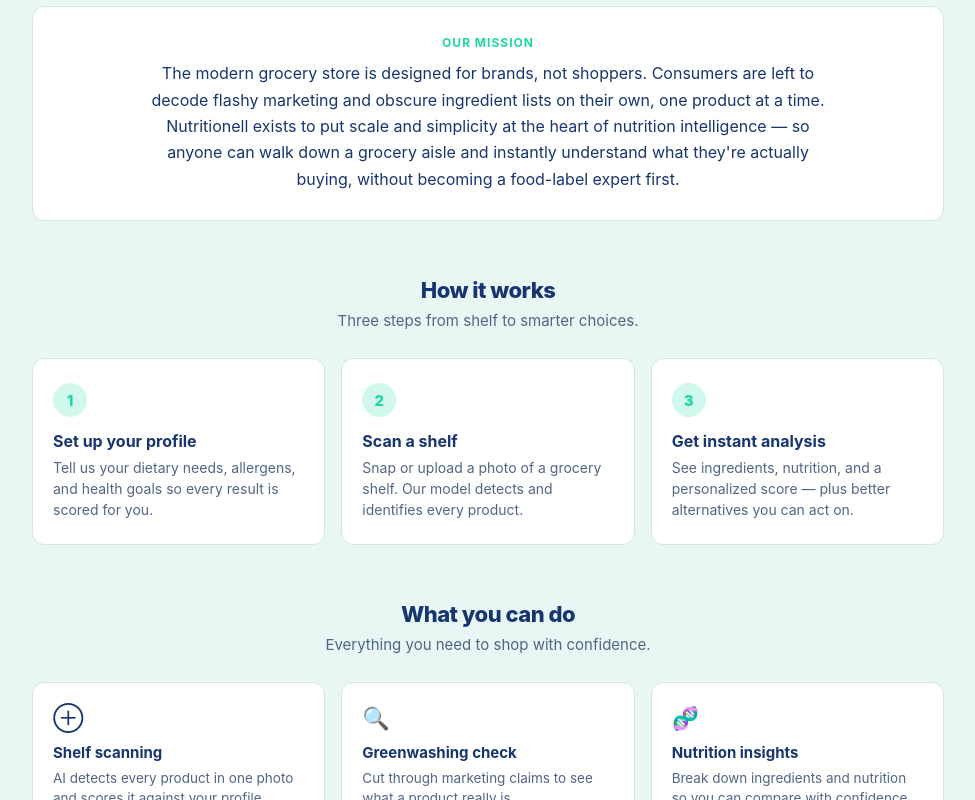
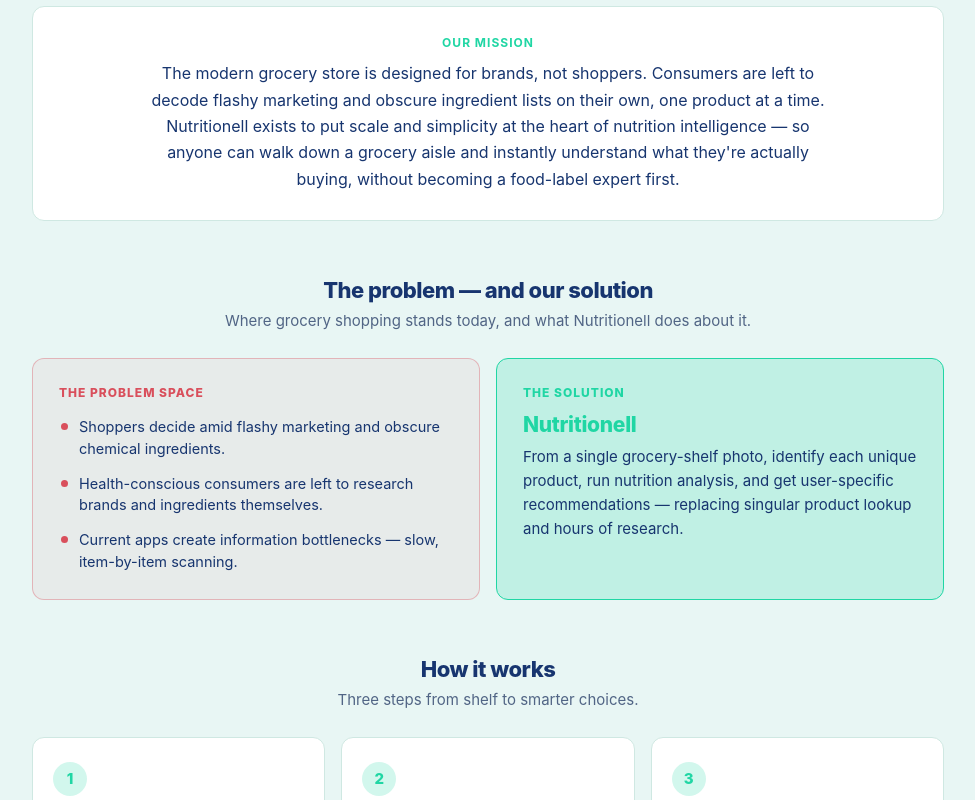
Before and after one commit to Clyde1030/Nutritionell, a Next.js app in the folder Application/web_new/: page / in a window 1280 px wide. Shown: the part 492-1292 px from the top of the page, without its empty margins (152-1127 px from the left). Built offline with nearby package versions, Linux system fonts and the light colour scheme; no server answers.

Commit message:
pushing update to home tab

```diff
--- a/Application/web_new/src/components/HomeTab.module.css
+++ b/Application/web_new/src/components/HomeTab.module.css
@@ -47,6 +47,34 @@
   color: var(--accent); margin-bottom: 10px;
 }
 .missionText { font-size: 16px; line-height: 1.65; color: var(--text); max-width: 700px; margin: 0 auto; }
+
+/* Problem & Solution (two side-by-side cards) */
+.problemSolution { display: grid; grid-template-columns: 1fr 1fr; gap: 16px; align-items: stretch; }
+.psCard {
+  border: 1px solid var(--border); border-radius: var(--radius);
+  padding: 26px 26px; display: flex; flex-direction: column;
+}
+.psProblem { border-color: rgba(217,79,92,0.35); background: rgba(217,79,92,0.06); }
+.psSolution { border-color: var(--accent); background: var(--accent-glow); }
+.psLabelProblem {
+  font-size: 12px; font-weight: 800; letter-spacing: 1px; text-transform: uppercase;
+  color: var(--red); margin-bottom: 16px;
+}
+.psLabelSolution {
+  font-size: 12px; font-weight: 800; letter-spacing: 1px; text-transform: uppercase;
+  color: var(--accent); margin-bottom: 12px;
+}
+.psList { list-style: none; display: flex; flex-direction: column; gap: 13px; margin: 0; padding: 0; }
+.psItem {
+  position: relative; padding-left: 20px;
+  font-size: 14.5px; line-height: 1.5; color: var(--text);
+}
+.psItem::before {
+  content: ''; position: absolute; left: 2px; top: 7px;
+  width: 7px; height: 7px; border-radius: 999px; background: var(--red);
+}
+.psBrand { font-size: 21px; font-weight: 800; letter-spacing: -0.3px; color: var(--accent); margin-bottom: 8px; }
+.psText { font-size: 15px; line-height: 1.6; color: var(--text); }
 
 /* Value proposition */
 .valueList { display: flex; flex-direction: column; gap: 12px; }
@@ -106,5 +134,5 @@
   .wrap { padding: 24px 16px 48px; }
   .title { font-size: 34px; }
   .subtitle { font-size: 16px; }
-  .steps, .features { grid-template-columns: 1fr; }
+  .steps, .features, .problemSolution { grid-template-columns: 1fr; }
 }
--- a/Application/web_new/src/components/HomeTab.tsx
+++ b/Application/web_new/src/components/HomeTab.tsx
@@ -27,6 +27,12 @@
   { icon: '⊕', title: 'Shelf scanning', text: 'AI detects every product in one photo and scores it against your profile.' },
   { icon: '🔍', title: 'Greenwashing check', text: 'Cut through marketing claims to see what a product really is.' },
   { icon: '🧬', title: 'Nutrition insights', text: 'Break down ingredients and nutrition so you can compare with confidence.' },
+];
+
+const PROBLEMS = [
+  'Shoppers decide amid flashy marketing and obscure chemical ingredients.',
+  'Health-conscious consumers are left to research brands and ingredients themselves.',
+  'Current apps create information bottlenecks — slow, item-by-item scanning.',
 ];
 
 const VALUE_PROPS = [
@@ -79,6 +85,29 @@
           actually buying, without becoming a food-label expert first.
         </p>
       </section>
+
+      {/* Problem & Solution */}
+      <h2 className={s.sectionTitle}>The problem — and our solution</h2>
+      <p className={s.sectionSub}>Where grocery shopping stands today, and what Nutritionell does about it.</p>
+      <div className={s.problemSolution}>
+        <div className={`${s.psCard} ${s.psProblem}`}>
+          <p className={s.psLabelProblem}>The Problem Space</p>
+          <ul className={s.psList}>
+            {PROBLEMS.map(p => (
+              <li key={p} className={s.psItem}>{p}</li>
+            ))}
+          </ul>
+        </div>
+        <div className={`${s.psCard} ${s.psSolution}`}>
+          <p className={s.psLabelSolution}>The Solution</p>
+          <p className={s.psBrand}>Nutritionell</p>
+          <p className={s.psText}>
+            From a single grocery-shelf photo, identify each unique product, run nutrition analysis,
+            and get user-specific recommendations — replacing singular product lookup and hours of
+            research.
+          </p>
+        </div>
+      </div>
 
       {/* How it works */}
       <h2 className={s.sectionTitle}>How it works</h2>
```
